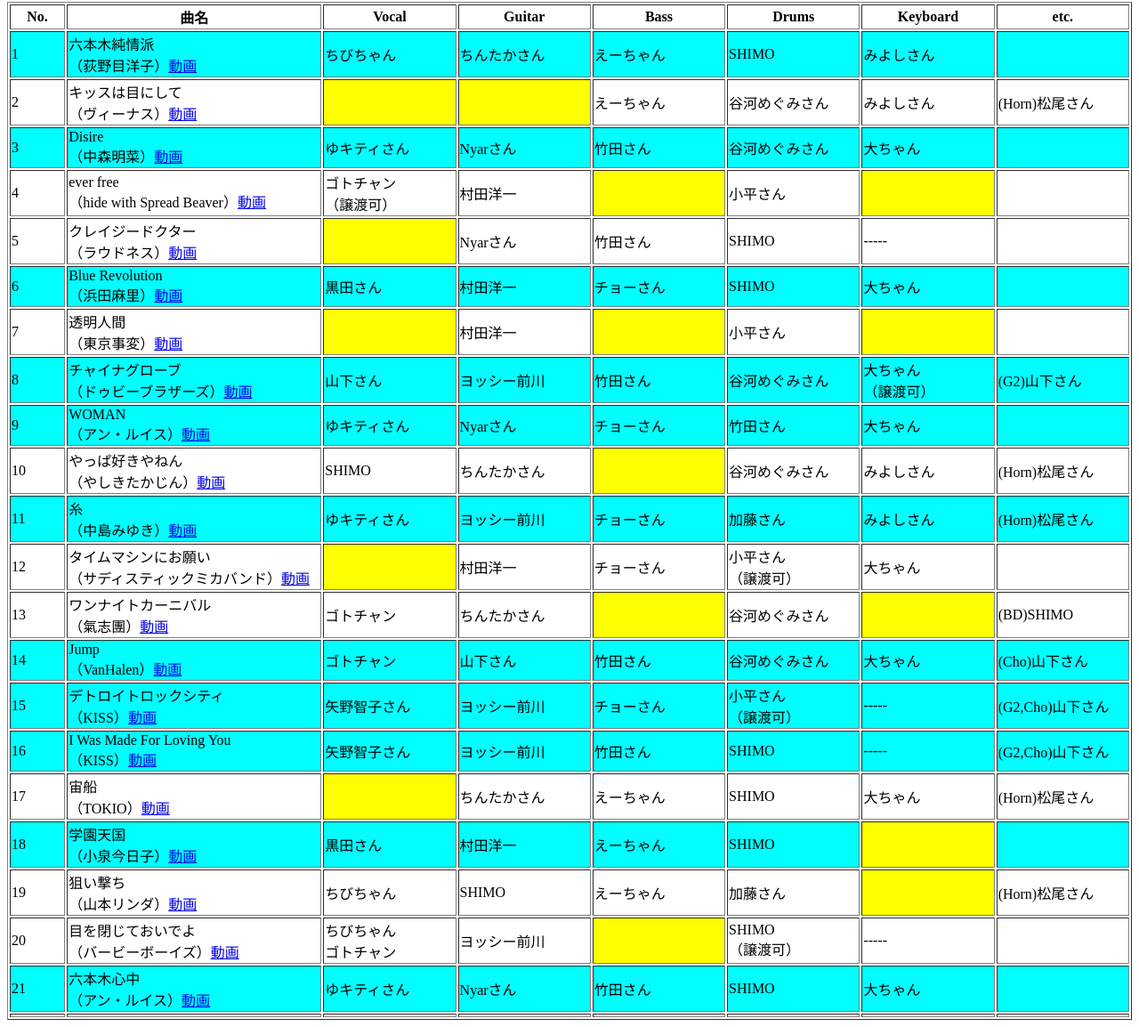
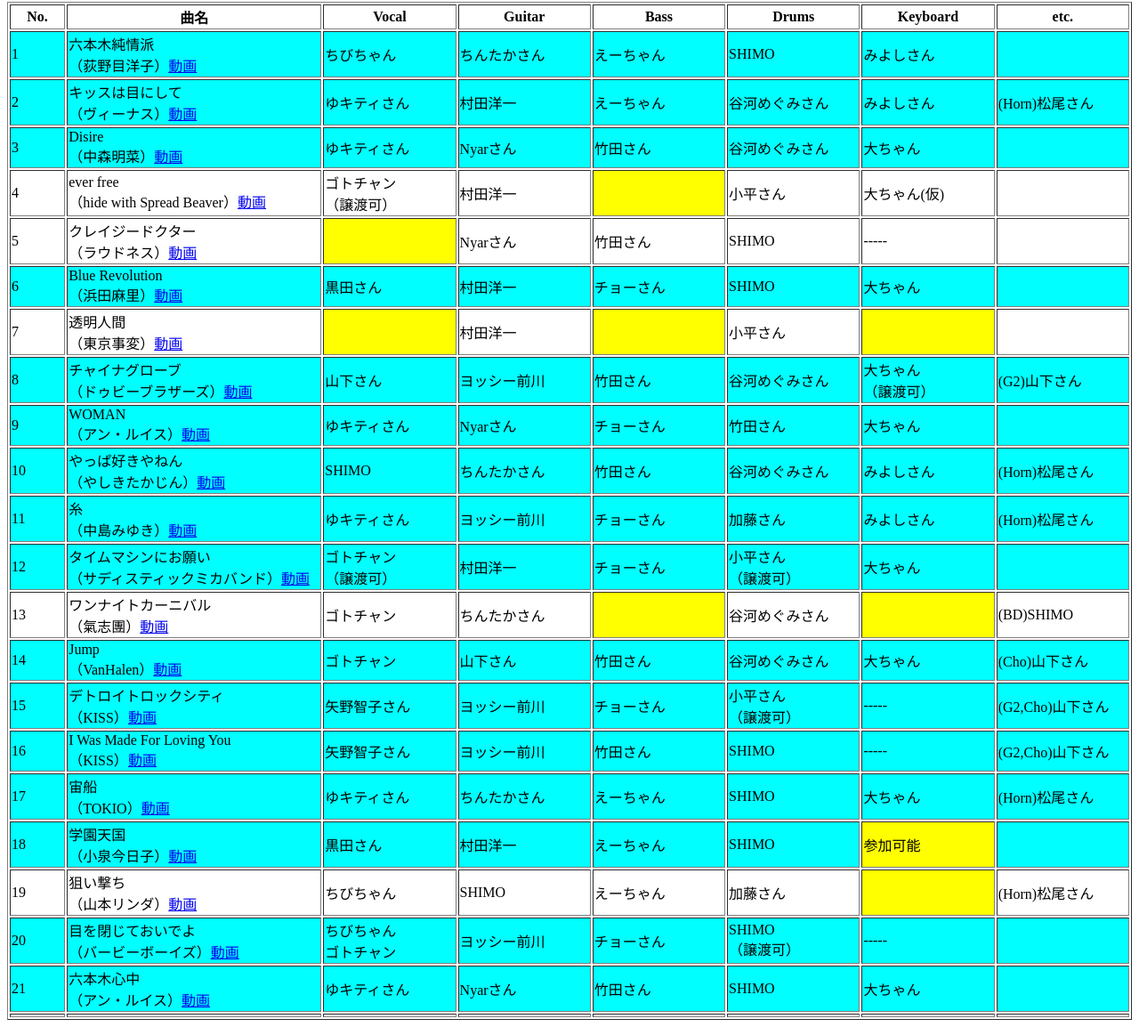
Before and after one commit to no-nashi/AMJ20211128, a plain HTML site: page index.html in a window 1280 px wide. Shown: the part 142-1296 px from the top of the page at 89% size. Drawn offline with Linux system fonts and the light colour scheme.

Commit message:
Add files via upload

```diff
--- a/index.html
+++ b/index.html
@@ -32,11 +32,11 @@
                   <td>みよしさん</td><!--Key-->
                   <td></td><!--etc.-->
                 </tr>
-                <tr>
+                <tr bgcolor="aqua">
                   <td>2</td>
                   <td>キッスは目にして<BR>（ヴィーナス）<a href="https://www.youtube.com/watch?v=wkamzO_6hzs" target="_blank">動画</a></td><!--曲名-->
-                  <td bgcolor="yellow"></td><!--Vocal-->
-                  <td bgcolor="yellow"></td><!--Guitar-->
+                  <td>ゆキティさん</td><!--Vocal-->
+                  <td>村田洋一</td><!--Guitar-->
                   <td>えーちゃん</td><!--Bass-->
                   <td>谷河めぐみさん</td><!--Drum-->
                   <td>みよしさん</td><!--Key-->
@@ -59,7 +59,7 @@
                   <td>村田洋一</td><!--Guitar-->
                   <td bgcolor="yellow"></td><!--Bass-->
                   <td>小平さん</td><!--Drum-->
-                  <td bgcolor="yellow"></td><!--Key-->
+                  <td>大ちゃん(仮)</td><!--Key-->
                   <td></td><!--etc.-->
                 </tr>
                 <tr>
@@ -112,12 +112,12 @@
                   <td>大ちゃん</td><!--Key-->
                   <td></td><!--etc.-->
                 </tr>
-                <tr>
+                <tr bgcolor="aqua">
                   <td>10</td>
                   <td>やっぱ好きやねん<BR>（やしきたかじん）<a href="https://www.youtube.com/watch?v=srvlhs59EoQ" target="_blank">動画</a></td><!--曲名-->
                   <td>SHIMO</td><!--Vocal-->
                   <td>ちんたかさん</td><!--Guitar-->
-                  <td bgcolor="yellow"></td><!--Bass-->
+                  <td>竹田さん</td><!--Bass-->
                   <td>谷河めぐみさん</td><!--Drum-->
                   <td>みよしさん</td><!--Key-->
                   <td>(Horn)松尾さん</td><!--etc.-->
@@ -132,10 +132,10 @@
                   <td>みよしさん</td><!--Key-->
                   <td>(Horn)松尾さん</td><!--etc.-->
                 </tr>
-                <tr>
+                <tr bgcolor="aqua">
                   <td>12</td>
                   <td>タイムマシンにお願い<BR>（サディスティックミカバンド）<a href="https://www.youtube.com/watch?v=b8ATGykcyYg" target="_blank">動画</a></td><!--曲名-->
-                  <td bgcolor="yellow"></td><!--Vocal-->
+                  <td>ゴトチャン<BR>（譲渡可）</td><!--Vocal-->
                   <td>村田洋一</td><!--Guitar-->
                   <td>チョーさん</td><!--Bass-->
                   <td>小平さん<BR>（譲渡可）</td><!--Drum-->
@@ -182,10 +182,10 @@
                   <td>-----</td><!--Key-->
                   <td>(G2,Cho)山下さん</td><!--etc.-->
                 </tr>
-                <tr>
+                <tr bgcolor="aqua">
                   <td>17</td>
                   <td>宙船<BR>（TOKIO）<a href="https://www.youtube.com/watch?v=Y9TL7VyS5NY" target="_blank">動画</a></td><!--曲名-->
-                  <td bgcolor="yellow"></td><!--Vocal-->
+                  <td>ゆキティさん</td><!--Vocal-->
                   <td>ちんたかさん</td><!--Guitar-->
                   <td>えーちゃん</td><!--Bass-->
                   <td>SHIMO</td><!--Drum-->
@@ -199,7 +199,7 @@
                   <td>村田洋一</td><!--Guitar-->
                   <td>えーちゃん</td><!--Bass-->
                   <td>SHIMO</td><!--Drum-->
-                  <td bgcolor="yellow"></td><!--Key-->
+                  <td bgcolor="yellow">参加可能</td><!--Key-->
                   <td></td><!--etc.-->
                 </tr>
                 <tr>
@@ -212,12 +212,12 @@
                   <td bgcolor="yellow"></td><!--Key-->
                   <td>(Horn)松尾さん</td><!--etc.-->
                 </tr>
-                <tr>
+                <tr bgcolor="aqua">
                   <td>20</td>
                   <td>目を閉じておいでよ<BR>（バービーボーイズ）<a href="https://www.youtube.com/watch?v=HqoXppyOLmY" target="_blank">動画</a></td><!--曲名-->
                   <td>ちびちゃん<BR>ゴトチャン</td><!--Vocal-->
                   <td>ヨッシー前川</td><!--Guitar-->
-                  <td bgcolor="yellow"></td><!--Bass-->
+                  <td>チョーさん</td><!--Bass-->
                   <td>SHIMO<BR>（譲渡可）</td><!--Drum-->
                   <td>-----</td><!--Key-->
                   <td></td><!--etc.-->
```
